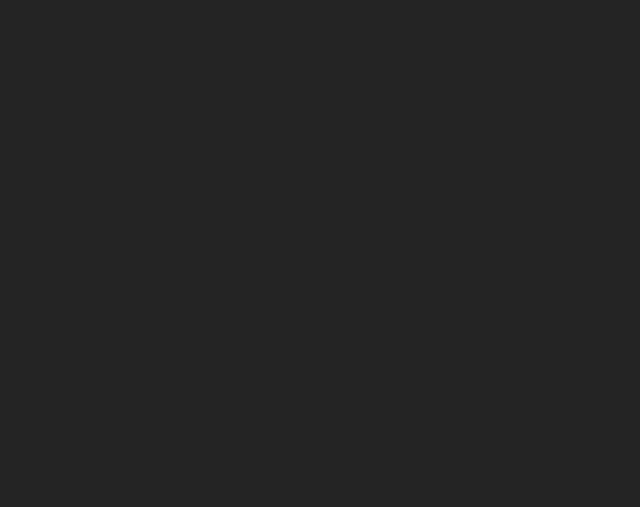
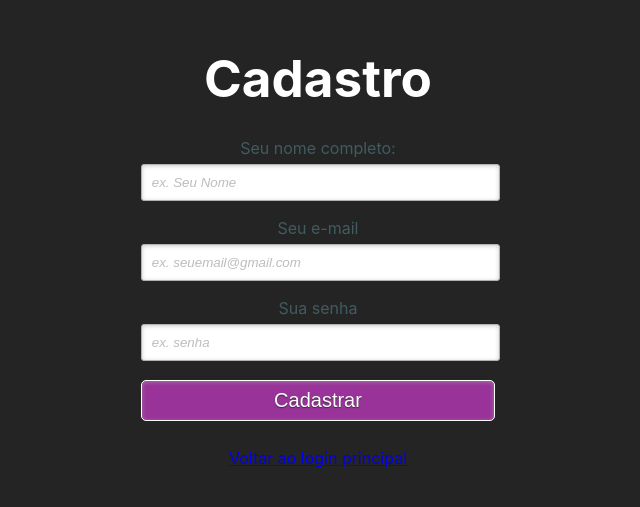
Before and after one commit to brunogmadeira/PawsCare, a React (Vite) app: page /FormularioCadastro in a window 1280 px wide. Before the commit this address had no page. Shown: the part 141-648 px from the top of the page, without its empty margins (322-962 px from the left). Built offline with nearby package versions, Linux system fonts and the light colour scheme.

Commit message:
Cadastro/Exclusão TelaLoginONG/

```diff
--- a/src/App.jsx
+++ b/src/App.jsx
@@ -3,7 +3,7 @@ import { AnimalProvider } from './context/AnimalContext';
 import TelaLogin from './pages/TelaLogin';
 import TelaHome from './pages/TelaHome';
 import TelaCadastro from './pages/TelaCadastro';
-import FormularioONG from './components/FormularioONG';
+import FormularioCadastro from './components/FormularioCadastro';
 import './App.css';
 
 function App() {
@@ -14,7 +14,7 @@ function App() {
           <Route path='/' element={<TelaLogin />} />
           <Route path='/TelaHome' element={<TelaHome />} />
           <Route path='/TelaCadastro' element={<TelaCadastro />} />
-          <Route path='/FormularioONG' element={<FormularioONG />} />
+          <Route path='/FormularioCadastro' element={<FormularioCadastro />} />
         </Routes>
       </Router>
     </AnimalProvider>
--- a/src/components/Formulario.jsx
+++ b/src/components/Formulario.jsx
@@ -22,9 +22,9 @@ const Formulario = () => {
                         <input id="email_login" name="email_login" required="required" type="password" placeholder="ex. senha" />
                     </p>
                     <p>
-                        <input type="submit" value="Logar" />
+                        <input type="submit" value="Entrar" />
                     </p>
-                    <Link to="/FormularioONG">Clique aqui caso seja uma ONG</Link>
+                    <Link to="/FormularioCadastro">Não possui uma conta? Cadastre-se!</Link>
                 </form>
             </div>
         </div>
--- a/src/components/FormularioONG.jsx
+++ b/src/components/FormularioCadastro.jsx
@@ -1,18 +1,22 @@
 import { useNavigate, Link } from "react-router-dom";
 
-const FormularioONG = () => {
+const FormularioCadastro = () => {
     const navigate = useNavigate();
 
     const handleSubmit = (event) => {
         event.preventDefault();
-        navigate('/TelaHome');
+        navigate('/');
     };
 
     return (
         <div>
             <div className="formulario-ong">
                 <form method="post" onSubmit={handleSubmit}>
-                    <h1>Login ONG</h1>
+                    <h1>Cadastro</h1>
+                    <p>
+                        <label htmlFor="nome_login_ong">Seu nome completo:</label>
+                        <input id="nome_login_ong" name="nome_login_ong" required="nome" type="text" placeholder="ex. Seu Nome" />
+                    </p>
                     <p>
                         <label htmlFor="nome_login_ong">Seu e-mail</label>
                         <input id="nome_login_ong" name="nome_login_ong" required="required" type="text" placeholder="ex. seuemail@gmail.com" />
@@ -22,7 +26,7 @@ const FormularioONG = () => {
                         <input id="email_login_ong" name="email_login_ong" required="required" type="password" placeholder="ex. senha" />
                     </p>
                     <p>
-                        <input type="submit" value="Logar" />
+                        <input type="submit" value="Cadastrar" />
                     </p>
                     <Link to="/">Voltar ao login principal</Link>
                 </form>
@@ -31,4 +35,4 @@ const FormularioONG = () => {
     );
 };
 
-export default FormularioONG;
+export default FormularioCadastro;
```
Also changed, not shown: src/pages/TelaLoginONG.jsx (deleted, +0 -34 lines).
